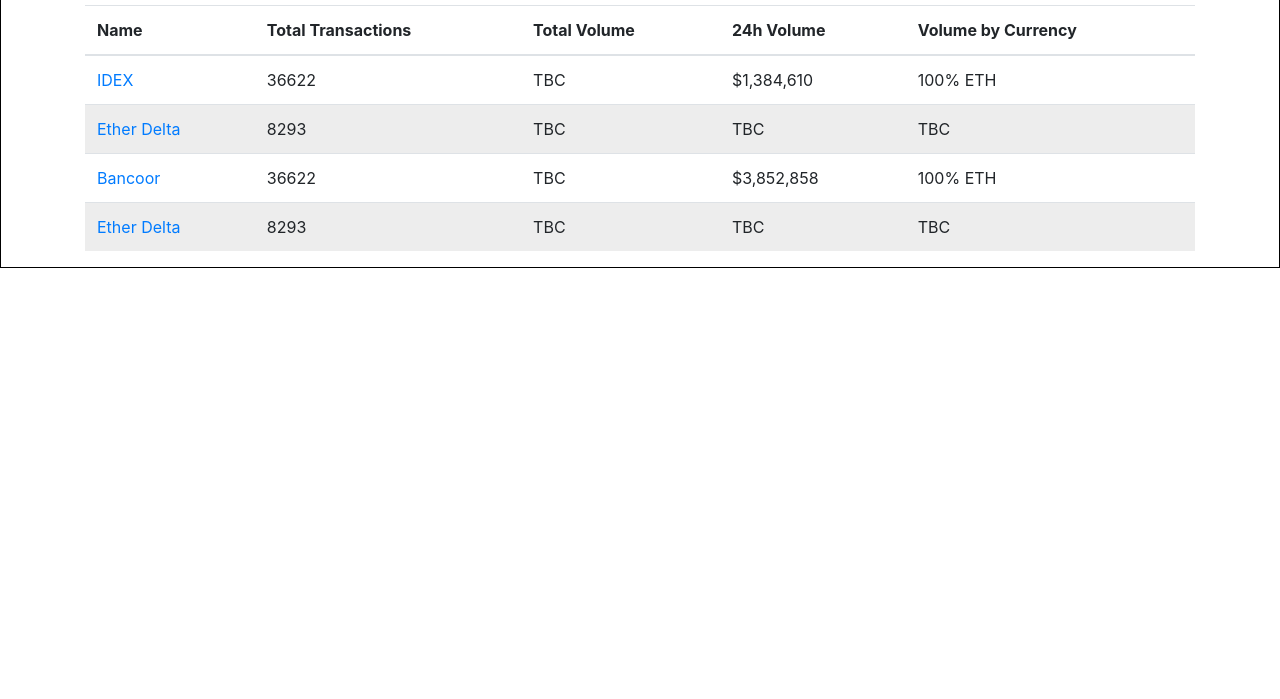
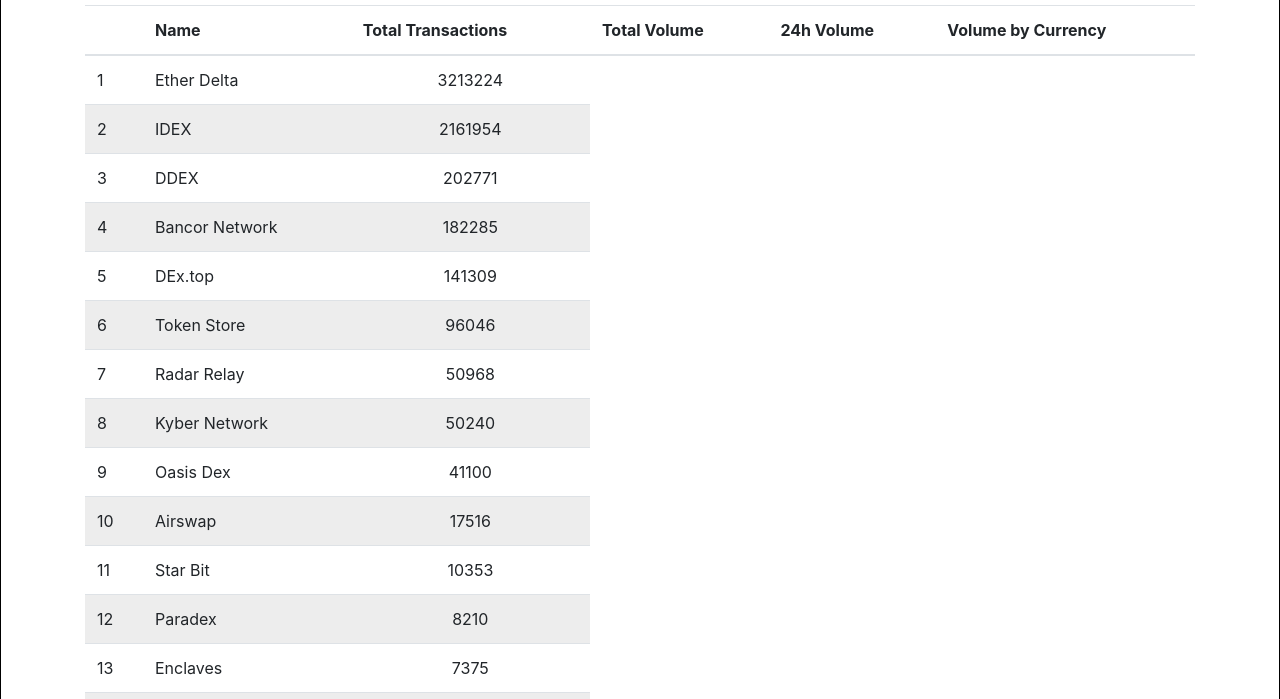
Before and after one commit to DexStats/Dex, a website: page index.html in a window 1280 px wide. Shown: the part 101-800 px from the top of the page. Drawn offline with nearby package versions, Linux system fonts and the light colour scheme.

Commit message:
webscrape & transaction data

```diff
--- a/index.html
+++ b/index.html
@@ -30,44 +30,8 @@
       <h1 class="display-6">DEX Stats</h1>
     </div>
     <div class="container">
-      <table class="table">
-        <thead>
-          <tr>
-            <th scope="col">Name</th>
-            <th scope="col">Total Transactions</th>
-            <th scope="col">Total Volume</th>
-            <th scope="col">24h Volume</th>
-            <th scope="col">Volume by Currency</th>
-          </tr>
-        </thead>
-          <tr>
-            <td><a href="coins/BTC.html">IDEX</a></td>
-            <td>36622</td>
-            <td>TBC</td>
-            <td>$1,384,610</td>
-            <td>100% ETH</td>
-          </tr>
-        <tr>
-          <td><a href="coins/ETH.html">Ether Delta</a></td>
-          <td>8293</td>
-          <td>TBC</td>
-          <td>TBC</td>
-          <td>TBC</td>
-        </tr>
-        <tr>
-          <td><a href="coins/BTC.html">Bancoor</a></td>
-          <td>36622</td>
-          <td>TBC</td>
-          <td>$3,852,858</td>
-          <td>100% ETH</td>
-        </tr>
-        <tr>
-          <td><a href="coins/ETH.html">Ether Delta</a></td>
-          <td>8293</td>
-          <td>TBC</td>
-          <td>TBC</td>
-          <td>TBC</td>
-        </tr>
+      <table id="mainTable" class="table">
     </div>
   </body>
+  <script src='./index.js'></script>
 </html>
--- a/index.js
+++ b/index.js
@@ -0,0 +1,29 @@
+const xml = new XMLHttpRequest();
+const url = './transactions.json';
+
+xml.open('GET', url, true)
+xml.send();
+xml.onreadystatechange = function() {
+  if (this.readyState == 4 && this.status == 200) {
+    let data = JSON.parse(this.responseText);
+    createRows(data);
+  }
+};
+const tableHeader =
+  `<thead>
+    <tr>
+      <th scope="col"></th>
+      <th scope="col">Name</th>
+      <th scope="col">Total Transactions</th>
+      <th scope="col">Total Volume</th>
+      <th scope="col">24h Volume</th>
+      <th scope="col">Volume by Currency</th>
+    </tr>
+  </thead>`;
+
+function createRows(array) {
+  let html = array.map((item) => {
+    return `<tr class='Number'><td>${item.Number}</td><td class="Name">${item.Name}</td><td class="totalTransactions">${item[`Total Transactions`]}</td></tr>`
+  })
+  document.getElementById('mainTable').innerHTML = tableHeader + html.join('')
+}
--- a/style.css
+++ b/style.css
@@ -8,3 +8,11 @@
 .page-header {
   text-align: center;
 }
+
+.totalTransactions {
+  text-align: center;
+}
+
+.Name {
+
+}
--- /dev/null
+++ b/transactions.json
@@ -0,0 +1,82 @@
+[
+    {
+        "Number": "1",
+        "Name": "Ether Delta",
+        "Total Transactions": 3213224
+    },
+    {
+        "Number": "2",
+        "Name": "IDEX",
+        "Total Transactions": 2161954
+    },
+    {
+        "Number": "3",
+        "Name": "DDEX",
+        "Total Transactions": 202771
+    },
+    {
+        "Number": "4",
+        "Name": "Bancor Network",
+        "Total Transactions": 182285
+    },
+    {
+        "Number": "5",
+        "Name": "DEx.top",
+        "Total Transactions": 141309
+    },
+    {
+        "Number": "6",
+        "Name": "Token Store",
+        "Total Transactions": 96046
+    },
+    {
+        "Number": "7",
+        "Name": "Radar Relay",
+        "Total Transactions": 50968
+    },
+    {
+        "Number": "8",
+        "Name": "Kyber Network",
+        "Total Transactions": 50240
+    },
+    {
+        "Number": "9",
+        "Name": "Oasis Dex",
+        "Total Transactions": 41100
+    },
+    {
+        "Number": "10",
+        "Name": "Airswap",
+        "Total Transactions": 17516
+    },
+    {
+        "Number": "11",
+        "Name": "Star Bit",
+        "Total Transactions": 10353
+    },
+    {
+        "Number": "12",
+        "Name": "Paradex",
+        "Total Transactions": 8210
+    },
+    {
+        "Number": "13",
+        "Name": "Enclaves",
+        "Total Transactions": 7375
+    },
+    {
+        "Number": "14",
+        "Name": "TokenJar",
+        "Total Transactions": 1918
+    },
+    {
+        "Number": "15",
+        "Name": "The Ocean",
+        "Total Transactions": 817
+    },
+    {
+        "Number": "16",
+        "Name": "Shark Relay",
+        "Total Transactions": 707
+    }
+]
```
Also changed, not shown: package.json (+6 -1 lines), server.js (+45 -0 lines), 1 other file.
